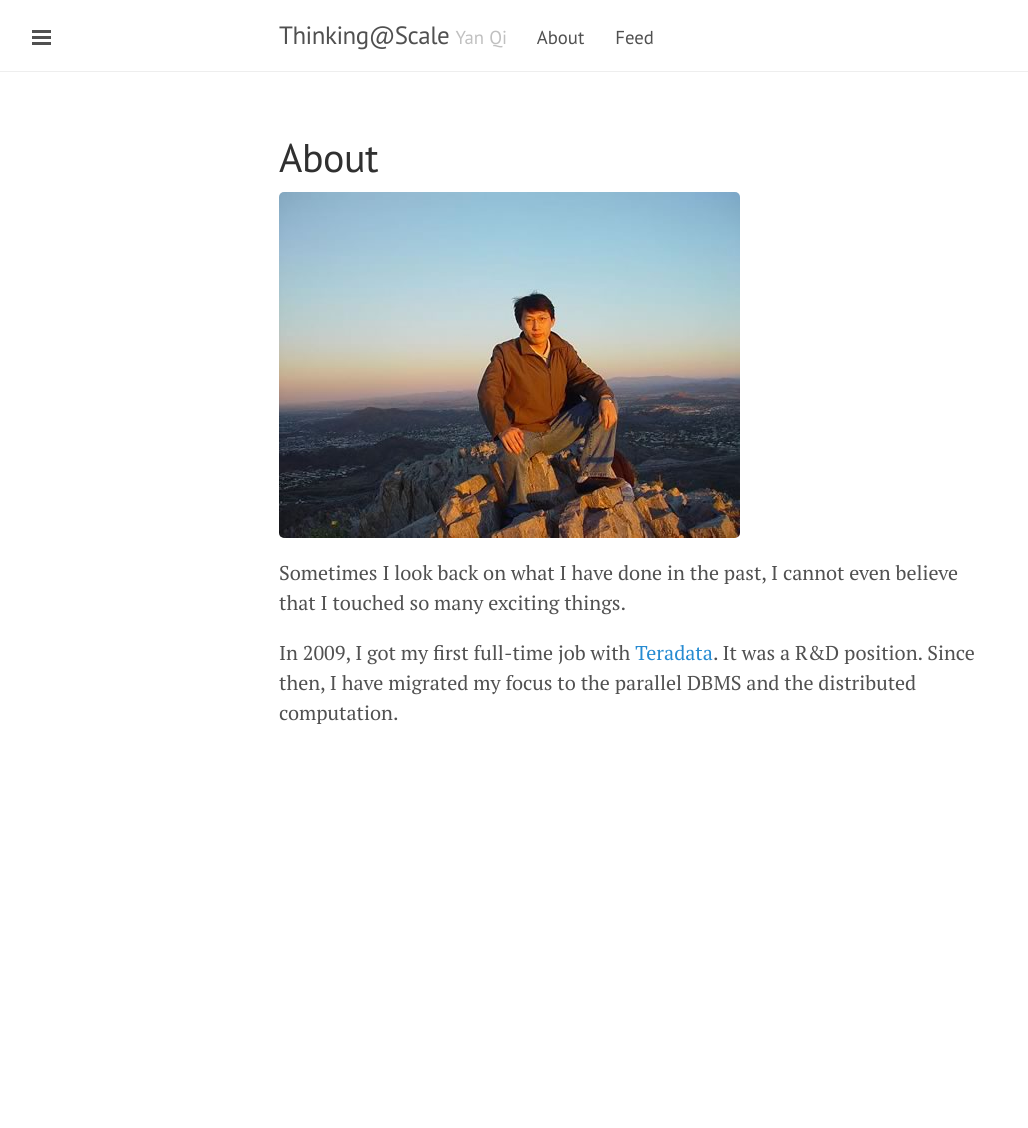
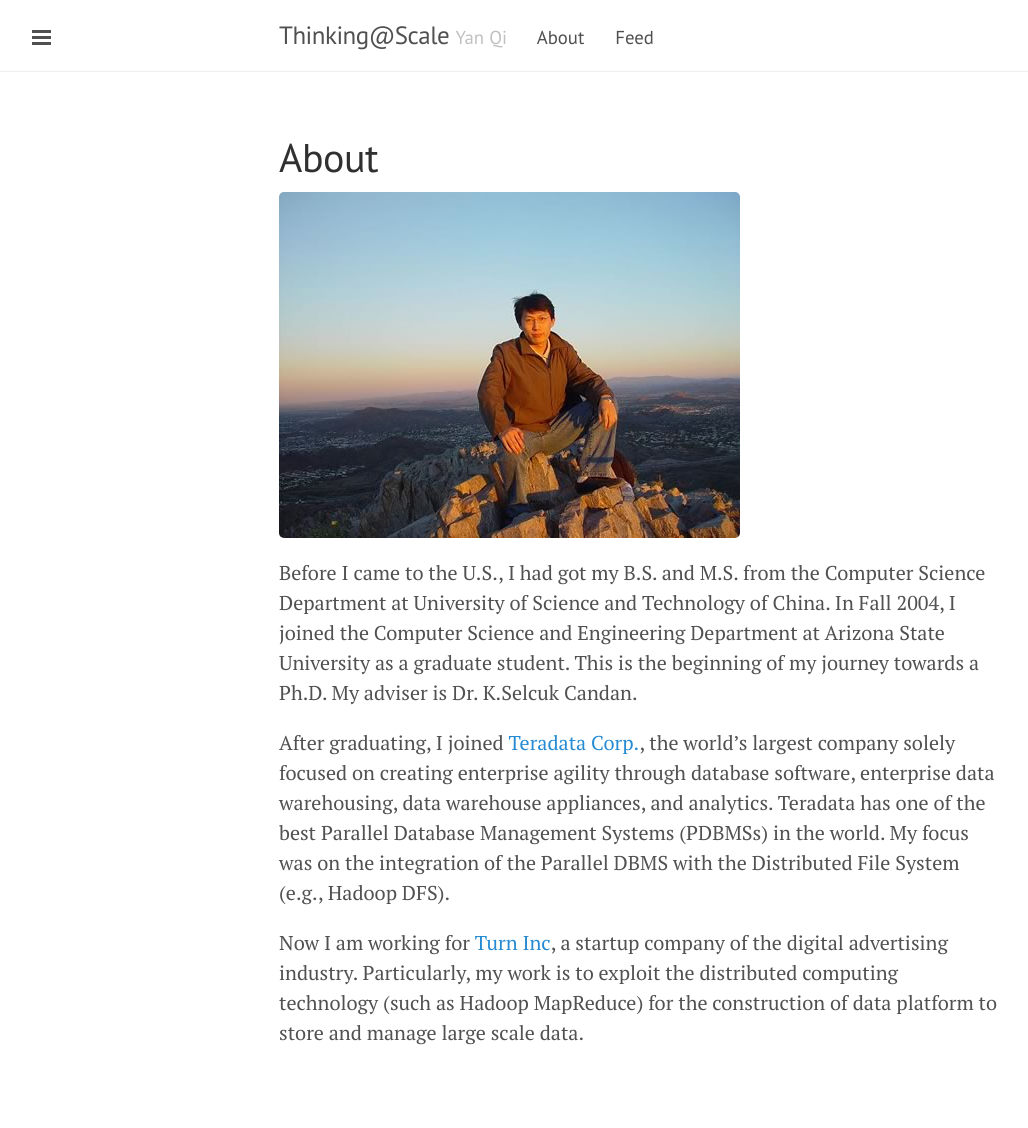
Before and after one commit to yan-qi/yan-qi.github.io, a Jekyll site: the page built from about.md, in a window 1280 px wide. Shown: the whole page, without its empty margins (1-1029 px from the left). Built offline with Jekyll 4.4.1, drawn with Linux system fonts in a browser that asks for light colours; Markdown is read by kramdown in place of the engine named in the settings; comment, search, counter and statistics services are not loaded; before the commit the page ends 900 px from its top, so only the background shows below that.

Commit message:
Update About page

```diff
--- a/about.md
+++ b/about.md
@@ -6,7 +6,15 @@ title: About
 
 ![Alt text](http://thinkingscale.com/public/qiyan2.jpg "CamelBack@Pheonix")
 
+<!--
 Sometimes I look back on what I have done in the past, I cannot even
 believe that I touched so many exciting things.
 
 In 2009, I got my first full-time job with [Teradata](http://www.teradata.com). It was a R&D position. Since then, I have migrated my focus to the parallel DBMS and the distributed computation.
+-->
+
+Before I came to the U.S., I had got my B.S. and M.S. from the Computer Science Department at University of Science and Technology of China. In Fall 2004, I joined the Computer Science and Engineering Department at Arizona State University as a graduate student. This is the beginning of my journey towards a Ph.D. My adviser is Dr. K.Selcuk Candan.
+
+After graduating, I joined [Teradata Corp.](http://www.teradata.com), the world's largest company solely focused on creating enterprise agility through database software, enterprise data warehousing, data warehouse appliances, and analytics. Teradata has one of the best Parallel Database Management Systems (PDBMSs) in the world. My focus was on the integration of the Parallel DBMS with the Distributed File System (e.g., Hadoop DFS).
+
+Now I am working for [Turn Inc](http://www.turn.com), a startup company of the digital advertising industry. Particularly, my work is to exploit the distributed computing technology (such as Hadoop MapReduce) for the construction of data platform to store and manage large scale data.
```
